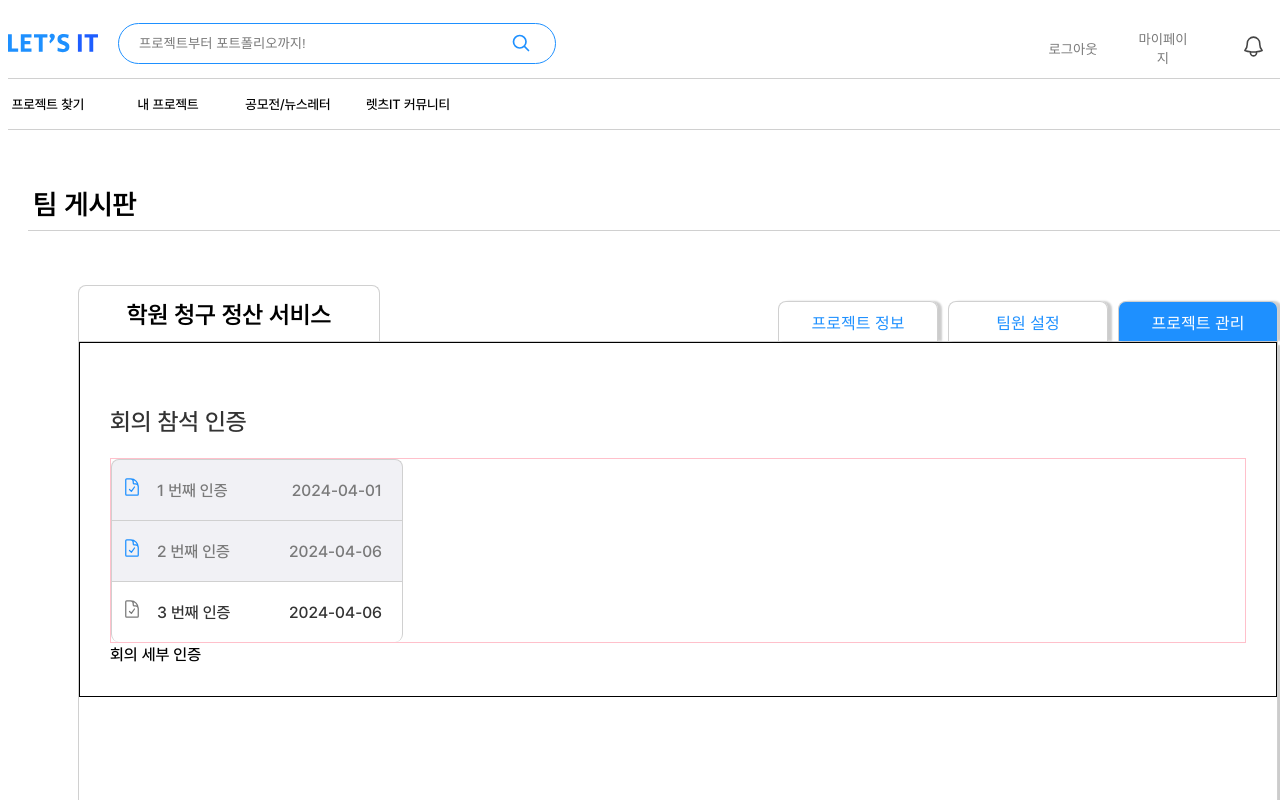
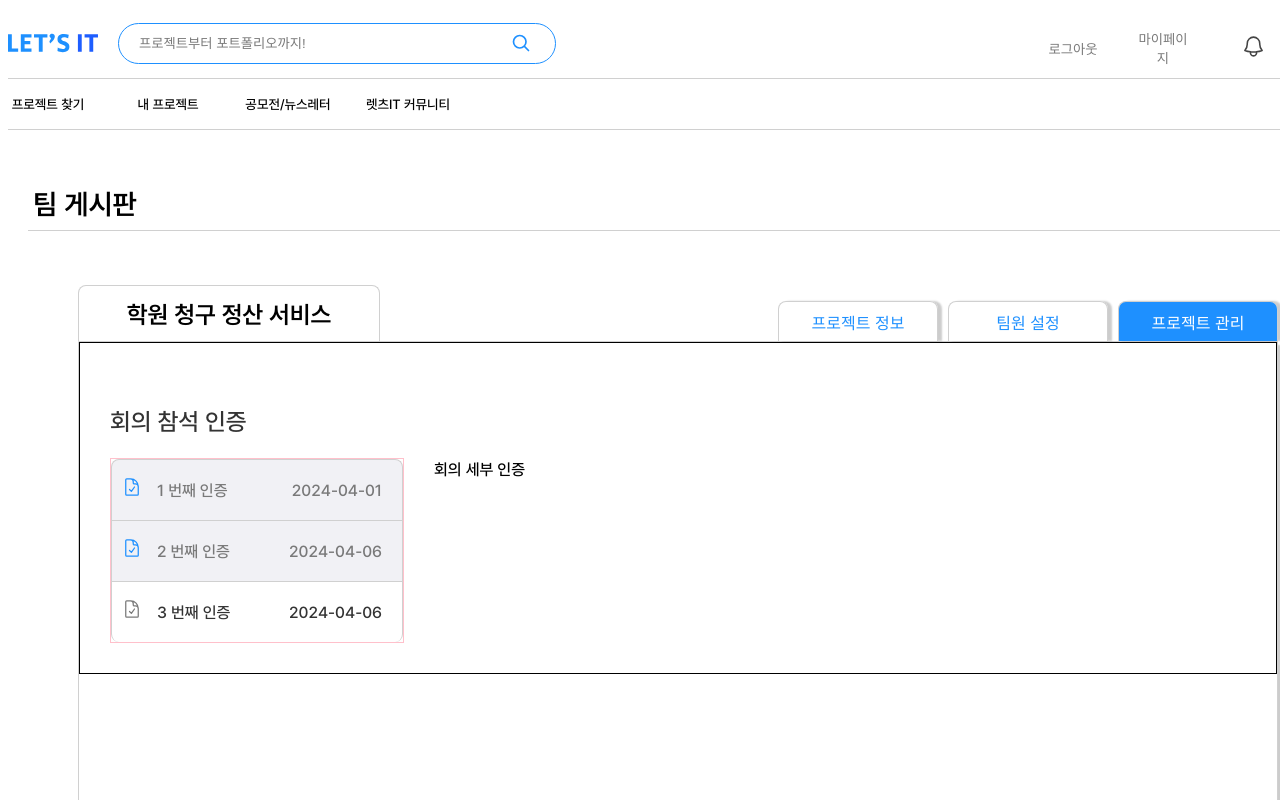
Before and after one commit to yezixx/SOLUX_LETS_IT_Frontend, a React (Vite) app: page /ManageProj in a window 1280 px wide. Shown: the top 800 px of the page. Built offline with nearby package versions, Linux system fonts and the light colour scheme; the HTML template or start-up script is replaced by a standard one.

Commit message:
Design: 컴포넌트 배치 수정

```diff
--- a/src/Screen/Teamboard/ManageProj/ManageProj.module.css
+++ b/src/Screen/Teamboard/ManageProj/ManageProj.module.css
@@ -13,5 +13,9 @@
 }
 
 .manageProj__container {
+  /*배치*/
+  display: flex;
+  gap: 30px;
+  /*마진*/
   margin-top: 20px;
 }
```
